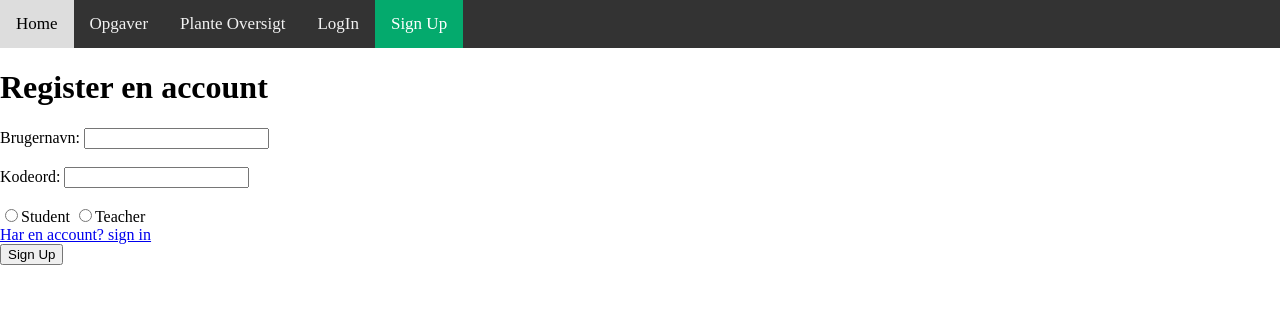
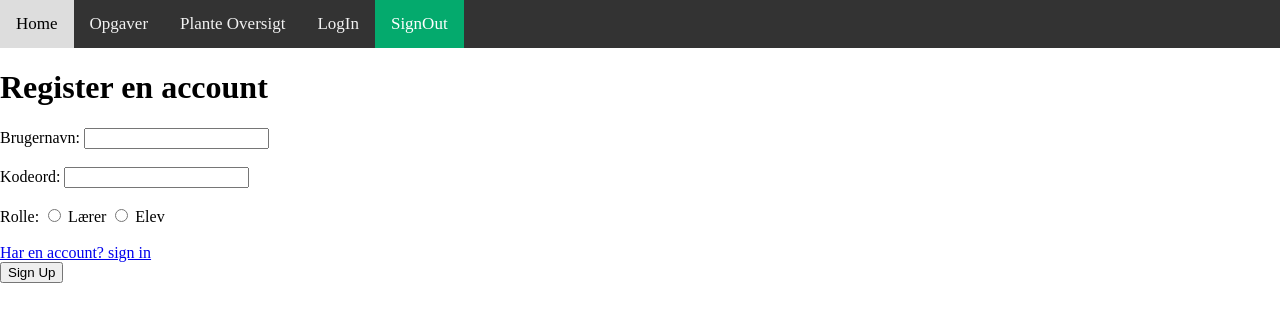
Before and after one commit to LumpaClumpa/Informatik-eksamensprojekt-, a Flask app: template templates/register.html in a window 1280 px wide. Shown: the top 322 px of the page. Run offline with Flask 3, Linux system fonts and the light colour scheme; the template is opened without the code that fills it, so the values that code supplies are empty.

Commit message:
Update register.html

```diff
--- a/templates/register.html
+++ b/templates/register.html
@@ -35,58 +35,83 @@
 </style>
 <body>
     <div class="topnav">
-        <a href="{{url_for('home')}}">Home</a>
+        <a href="/home">Home</a>
         <a href="#opgaver">Opgaver</a>
         <a href="#planter">Plante Oversigt</a>
-        <a href="{{url_for('login')}}">LogIn</a>
-        <a class="active" href="#signout">Sign Up</a>
+        <a href="/login">LogIn</a>
+        <a class="active" href="#signout">SignOut</a>
     </div>
 
     <h1>Register en account</h1>
 
-    <form method="POST" id="registerForm">
+    <form id="registerForm">
         <label for="username">Brugernavn: </label>
         <input type="text" id="username" name="username" required><br><br>
 
         <label for="password">Kodeord: </label>
         <input type="password" id="password" name="password" required><br><br>
 
-        <label><input type="radio" name="role" value="student" required>Student</label>
-        <label><input type="radio" name="role" value="teacher">Teacher</label><br>
+        <label>Rolle:</label>
+        <input type="radio" id="teacher" name="role" value="teacher" required> Lærer
+        <input type="radio" id="student" name="role" value="student" required> Elev <br><br>
 
-        <a href="{{url_for('login')}}">Har en account? sign in</a> <br>
+        <div id="teacherPasswordBox" style="display:none;">
+            <label for="teacherPassword">Lærer-kode:</label>
+            <input type="password" id="teacherPassword">
+            <br><br>
+        </div>
+
+        <a href="/login">Har en account? sign in</a> <br>
         <button type="submit">Sign Up</button><br>
+        <div id="message"></div>
+    </form>
 
-        <div id="passwordBox" style="display:none;">
-            <p>Enter teacher password:</p>
-            <input id="teacherPassword" type="password">
-            <button id="passwordSubmit">Continue</button>
-        </div>
     <script>
-            const form = document.getElementById("registerForm");
-            const passwordBox = document.getElementById("passwordBox");
-
-            form.addEventListener("submit", function (event) {
-              event.preventDefault();
+        document.getElementById('registerForm').addEventListener('submit', async function(e) {
+            e.preventDefault();
 
             const role = document.querySelector('input[name="role"]:checked').value;
+            const teacherPasswordBox = document.getElementById('teacherPasswordBox');
+            const teacherPassword = document.getElementById('teacherPassword');
+            const message = document.getElementById('message');
 
-              if (role === "teacher") {
-                passwordBox.style.display = "block";
-              } else {
-                window.location.href = "home.html";
+            if (role === 'teacher' && teacherPasswordBox.style.display === 'none') {
+                teacherPasswordBox.style.display = 'block';
+                teacherPassword.required = true;
+                teacherPassword.focus();
+                message.textContent = 'Indtast lærer-koden';
+                return;
             }
+
+            if (role === 'teacher' && teacherPassword.value !== '9876') {
+                message.textContent = 'Forkert lærer-kode';
+                return;
+            }
+
+            const userData = {
+                username: document.getElementById('username').value,
+                password: document.getElementById('password').value,
+                role: role
+            };
+
+            try {
+                const response = await fetch('/register', {
+                method: 'POST',
+                body: new FormData(document.getElementById('registerForm'))
                 });
 
-            document.getElementById("passwordSubmit").addEventListener("click", function () {
-              const password = document.getElementById("teacherPassword").value;
+                if (response.ok) {
+                    message.textContent = 'Registration successful!';
+                    window.location.href = "/home";
+                } else {
+                    message.textContent = 'Registration failed';
+                }
 
-              if (password === "9876") {
-                window.location.href = "home.html";
-              } else {
-                alert("Wrong password");
+            } catch (error) {
+                message.textContent = 'Error: ' + error.message;
             }
         });
     </script>
+
 </body>
 </html>
```
Lines whose indentation alone changed are shown as unchanged.
